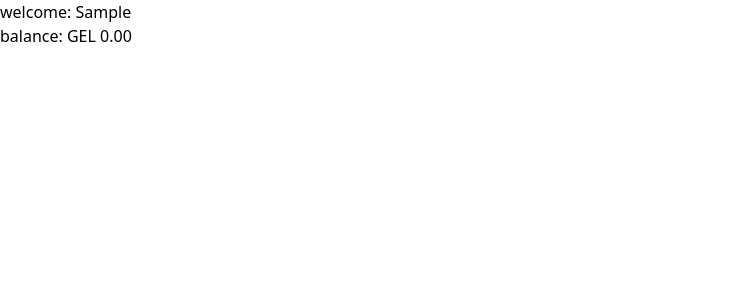
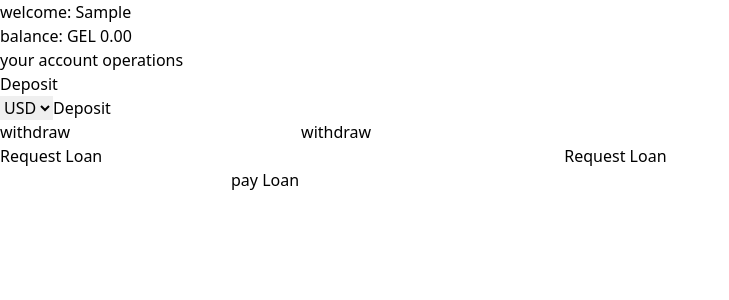
Before and after one commit to sergiojaa/redux, a React (Vite) app: page / in a window 1280 px wide. Both pictures are taken after typing "Sample", "Sample" into the empty fields and a click on the button "Create new Customer". Shown: the top 300 px of the page, without its empty margins (0-729 px from the left). Built offline with nearby package versions, Linux system fonts and the light colour scheme.

Commit message:
add acc operation

```diff
--- a/src/features/accounts/AccountOperations.tsx
+++ b/src/features/accounts/AccountOperations.tsx
@@ -1,8 +1,73 @@
+import { useState } from "react"
+import { useDispatch } from "react-redux"
+import { AppDispatch } from "../../store"
+import { deposit } from "./AccountSlice"
 
 export default function AccountOperations() {
+  const [depositAmount, setDepositAmount] = useState<string | number>('')
+  const [withdrawAmount, setWithdrawAmount] = useState<string | number>('')
+  const [loanAMount, setLoanAmount] = useState<string | number>('')
+  const [loaPurpose, setLoanPurpose] = useState('')
+  const [currency, setCurrency] = useState<string>('usd')
+  const dispatch = useDispatch<AppDispatch>()
+  const handleDeposit = () => {
+    if (!depositAmount) return
+    dispatch(deposit(depositAmount))
+  }
+  const handlePayLoan = () => {
+
+  }
+  const handleRequestLoan = () => {
+
+  }
+  const handleWithdraw = () => {
+
+  }
   return (
     <div>
+      <h2>your account operations</h2>
+      <div>
+        <div>
+          <div>
+            <label htmlFor="">Deposit</label>
+            <input
+              value={depositAmount}
+              onChange={(e) => setDepositAmount(+e.target.value)}
+              type="number" />
+          </div>
+          <select
+            value={currency}
+            onChange={(e) => setCurrency(e.target.value)}
+          >
+            <option value="USD">USD</option>
+            <option value="EUR">EUR</option>
+            <option value="GBP">GBP</option>
 
+          </select>
+          <button onClick={handleDeposit}>Deposit</button>
+        </div>
+        <div>
+          <div>
+            <label htmlFor="">withdraw</label>
+            <input onChange={(e) => setWithdrawAmount(+e.target.value)} value={withdrawAmount} type="number" />
+            <button onClick={handleWithdraw}>withdraw</button>
+          </div>
+          <div>
+            <label htmlFor="">Request Loan</label>
+            <input onChange={(e) => setLoanAmount(+e.target.value)} value={loanAMount} type="number" />
+            <input onChange={(e) => setLoanPurpose(e.target.value)} value={loanAMount} type="text" />
+            <button onClick={handleRequestLoan}>Request Loan</button>
+
+
+          </div>
+          <div>
+            <label htmlFor="Pay Loan"></label>
+            <input onChange={(e) => setLoanAmount(+e.target.value)} value={loanAMount} type="number" />
+            <button onClick={handlePayLoan}>pay Loan</button>
+
+          </div>
+        </div>
+      </div>
     </div>
   )
 }
```
